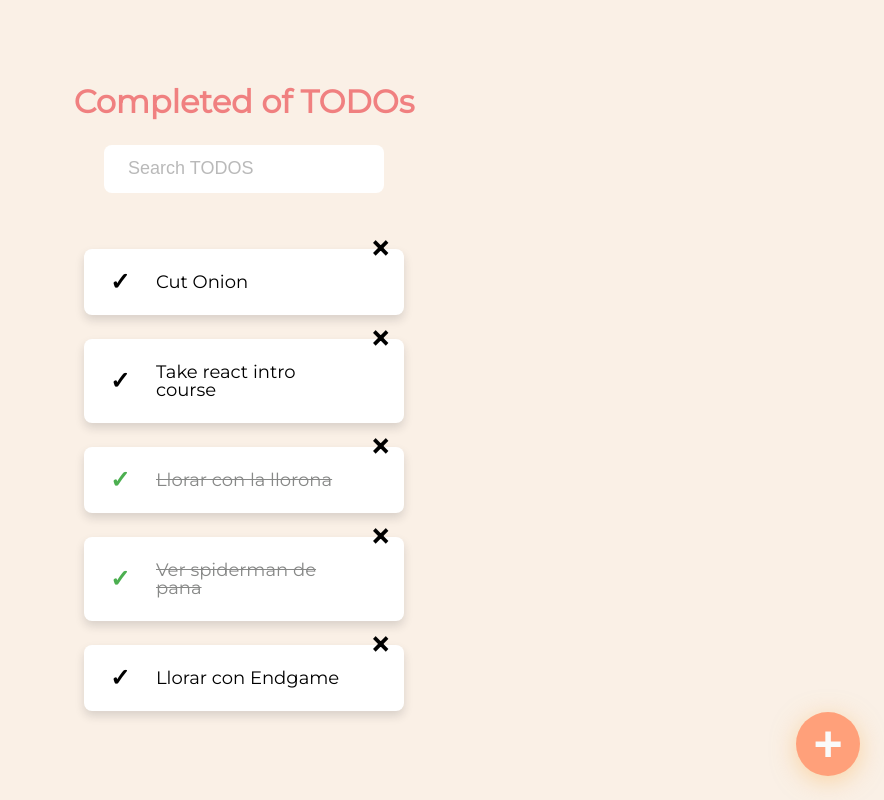
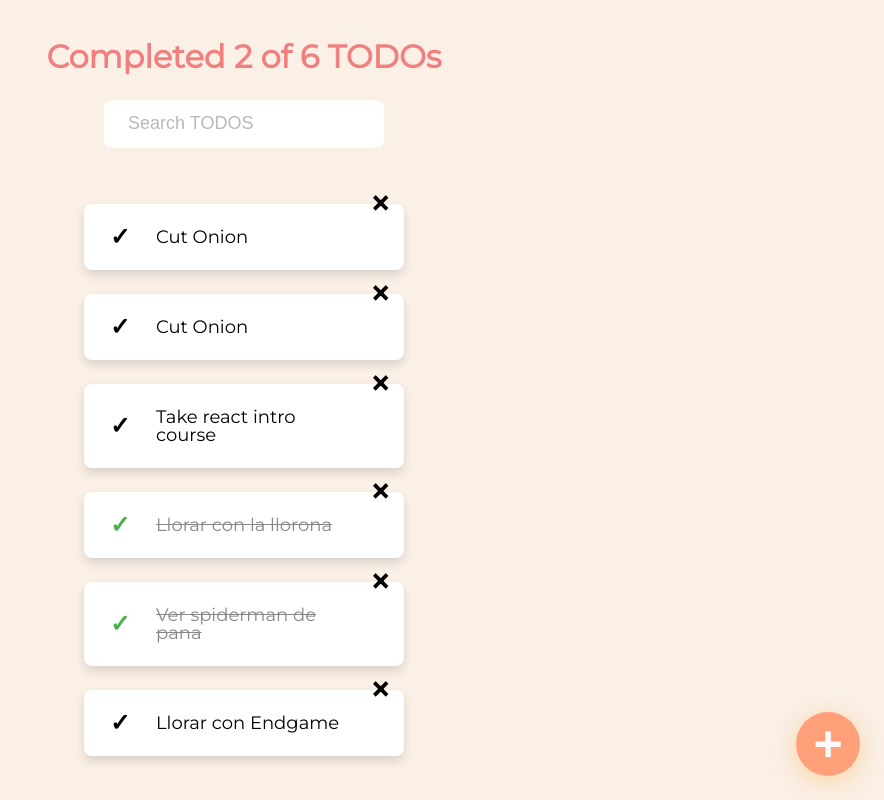
Before and after one commit to dloyolar/react-todo-machine-composition-components, a React (Create React App) app: page / in a window 1280 px wide. Shown: the whole page, without its empty margins (396-1280 px from the left). Built offline with nearby package versions, Linux system fonts and the light colour scheme; the HTML template or start-up script is replaced by a standard one.

Commit message:
feat: add core of project, complete, delete and search TODOS

```diff
--- a/src/App.js
+++ b/src/App.js
@@ -1,30 +1,66 @@
 // import './App.css';
 
+import { useState } from 'react';
 import { CreateTodoButton } from './components/CreateTodoButton/CreateTodoButton';
 import { TodoCounter } from './components/TodoCounter/TodoCounter';
 import { TodoItem } from './components/TodoItem/TodoItem';
 import { TodoList } from './components/TodoList/TodoList';
 import { TodoSearch } from './components/TodoSearch/TodoSearch';
 
-const todos = [
-  { text: 'Cut Onion', completed: false },
-  { text: 'Take react intro course', completed: false },
-  { text: 'Llorar con la llorona', completed: true },
-  { text: 'Ver spiderman de pana', completed: true },
-  { text: 'Llorar con Endgame', completed: false },
+const defaultTodos = [
+  { id: 1, text: 'Cut Onion', completed: false },
+  { id: 2, text: 'Cut Onion', completed: false },
+  { id: 3, text: 'Take react intro course', completed: false },
+  { id: 4, text: 'Llorar con la llorona', completed: true },
+  { id: 5, text: 'Ver spiderman de pana', completed: true },
+  { id: 6, text: 'Llorar con Endgame', completed: false },
 ];
 
 function App() {
+  const [todos, setTodos] = useState(defaultTodos);
+  const [searchValue, setSearchValue] = useState('');
+
+  const completedTodos = todos.filter((todo) => todo.completed).length;
+  const totalTodos = todos.length;
+
+  let searchedTodos = [];
+
+  if (!searchValue.length >= 1) {
+    searchedTodos = todos;
+  } else {
+    searchedTodos = todos.filter((todo) => {
+      const todoText = todo.text.toLowerCase();
+      const searchText = searchValue.toLowerCase();
+      return todoText.includes(searchText);
+    });
+  }
+
+  const toggleCompleteTodos = (id) => {
+    const todoIndex = todos.findIndex((todo) => todo.id === id);
+    const newTodos = [...todos];
+    newTodos[todoIndex].completed = !newTodos[todoIndex].completed;
+    setTodos(newTodos);
+  };
+
+  const deleteTodo = (id) => {
+    const todoIndex = todos.findIndex((todo) => todo.id === id);
+    const newTodos = [...todos];
+    newTodos.splice(todoIndex, 1);
+    setTodos(newTodos);
+  };
+
   return (
     <>
-      <TodoCounter />
-      <TodoSearch />
+      <TodoCounter completed={completedTodos} total={totalTodos} />
+      <TodoSearch searchValue={searchValue} setSearchValue={setSearchValue} />
       <TodoList>
-        {todos.map((todo, i) => (
+        {searchedTodos.map((todo) => (
           <TodoItem
             text={todo.text}
-            key={todo.text + i}
+            key={todo.id}
             completed={todo.completed}
+            onComplete={() => toggleCompleteTodos(todo.id)}
+            onDelete={() => deleteTodo(todo.id)}
           />
         ))}
       </TodoList>
```
